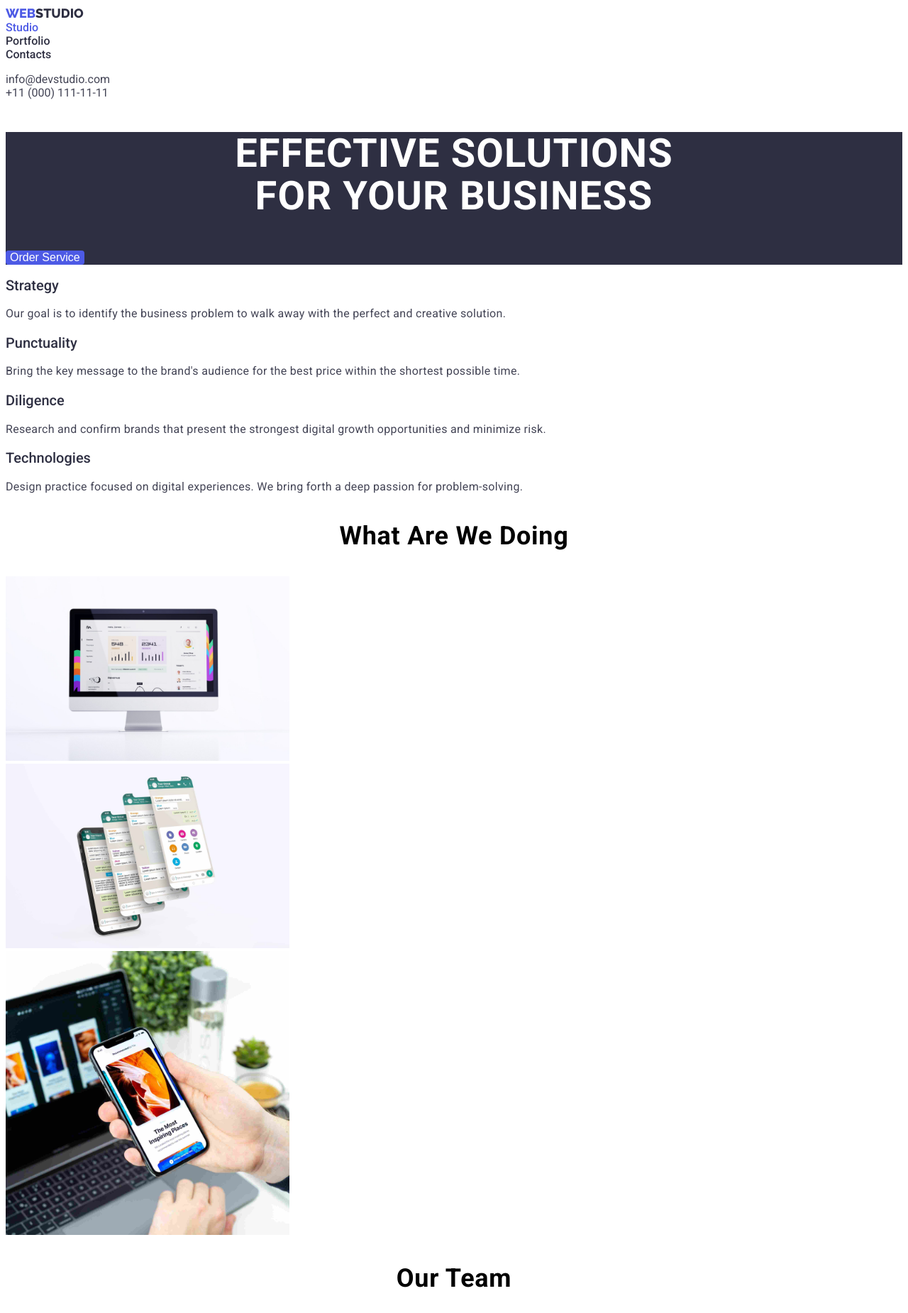
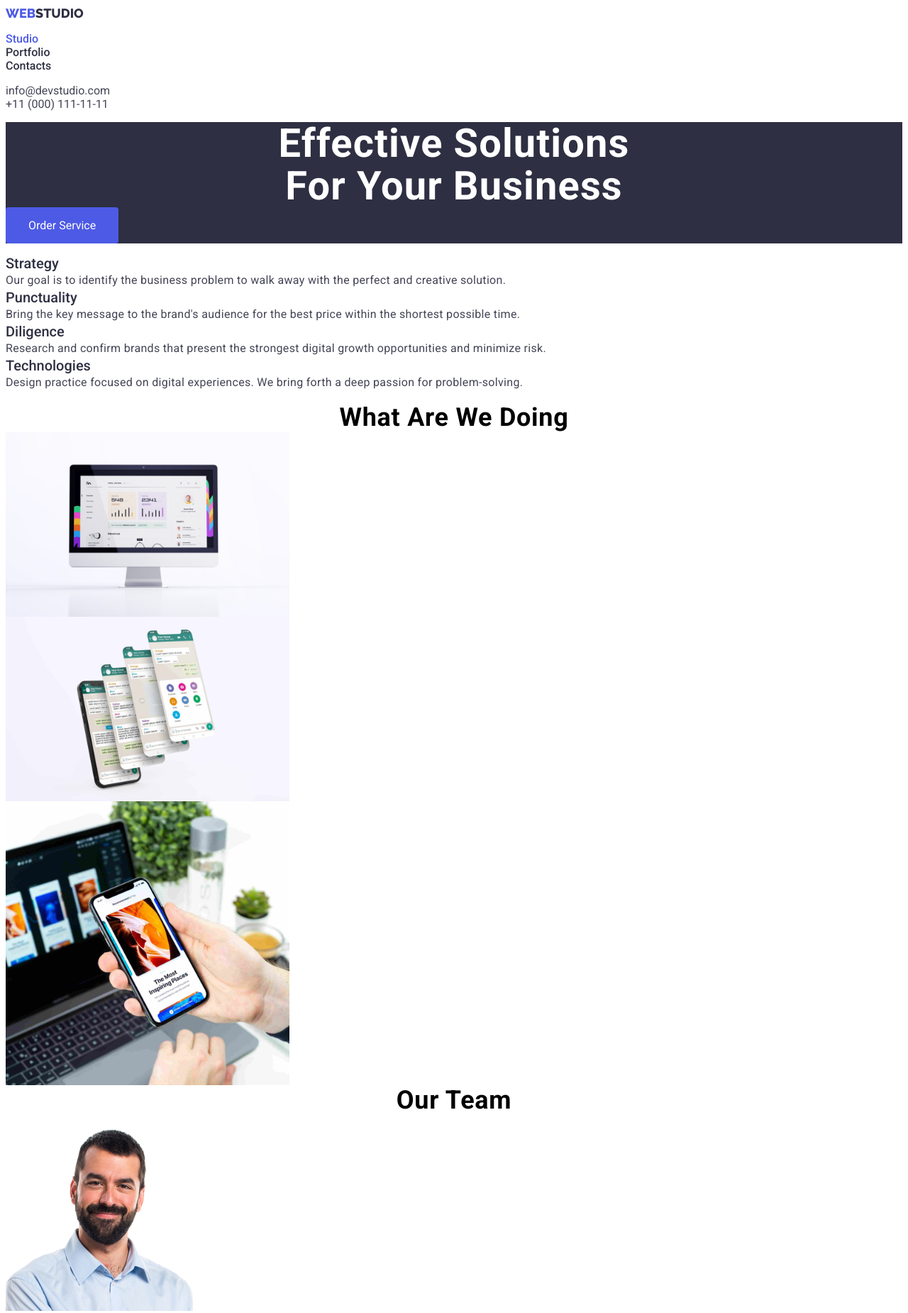
Before and after one commit to ivsconcepcion/goit-markup-hw-02, a plain HTML site: page index.html in a window 1280 px wide. Shown: the top 1850 px of the page at 71% size. Drawn offline with Linux system fonts and the light colour scheme.

Commit message:
hw2_initial4

```diff
--- a/css/style.css
+++ b/css/style.css
@@ -5,84 +5,101 @@
     --color-slate: #434455;
     --color-cloud: #F4F4FD;
  }
-
+* {
+    padding: 0;
+    box-sizing: border-box;
+}
  body {
     font-family:'Roboto',Arial, Helvetica, sans-serif;
+    font-weight: 400;
+    font-size: 16px;
  }
 
+ /* default */
  h1,
  h2,
  h3,
  h4,
  h5,
- h6 {
-    font-family:'Roboto',Arial, Helvetica, sans-serif;
+ h6,
+ p {
+    margin: 0;
  }
-
-
+ ul {
+    list-style: none;
+ }
+ a {
+    text-decoration: none;
+ }
+button {
+    font-family: inherit;
+}
+img {
+    display: block;
+    max-width: 100%;
+    height: auto;
+}
 
  /* ===========header=========== */
- header [class="main-header"] {
+header [class="main-header"] {
     background-color: var(--color-white);
  }
-.main-header .logo {
+.header .logo {
     font-size: 18px;
     font-family: 'Raleway', sans-serif;
     text-transform:uppercase;
     color: var(--color-navyblue);
     font-weight: 800;
 }
-.main-header .logo span {
+.header .logo span {
     color: var(--color-iris);
 }
-header a {
-    text-decoration: none;
-}
-header nav ul {
+.main-header nav ul {
     padding: 0;
     margin: 0
 }
-header .nav-item > a {
+.nav-list-item > a {
     color:var(--color-navyblue);
     font-family: 'Roboto', sans-serif;
     font-weight: 500;
 }
-header .nav-item a:hover ,
-header .nav-item .menu-item.active {
+.nav-item-link:hover ,
+.nav-item-link.active {
     color:var(--color-iris);
 }
-header .nav-item a:focus {
+.nav-item-link:focus {
     color:var(--color-iris);
 }
 
 /* ===========header contacts============ */
-header header .header-contacts {
+.address-list {
     color: var(--color-navyblue);
 }
-header .header-contacts {
-    padding: 0;
+.address-list-item {
+    font-style: normal;
 }
-header .header-contacts a {
-    color: var(--color-navyblue);
-    padding: 0;
+.address-item-link {
     color:var(--color-slate);
 }
-
+.address-item-link:hover,
+.address-item-link:focus {
+    color: var(--color-iris);
+}
 
 /* ============main-banner============ */
-.mainbanner {
+.hero {
     background-color: var(--color-navyblue);
 }
-.mainbanner h1 {
+.hero-title {
     font-size: 56px;
     font-weight: 700;
     line-height: 60px;
     letter-spacing: 1.12px;
     text-align: center;
-    text-transform: uppercase;
+    text-transform:capitalize;
     color:var(--color-white);
 }
-.mainbanner button {
+.hero button {
     background-color: var(--color-iris);
     text-align: center;
     color:var(--color-white);
@@ -93,26 +110,20 @@ header .header-contacts a {
     text-shadow:none;
     font-size: 16px;
     border: 0;
+    padding: 16px 32px;
 }
 
 
 /* ===============features=========== */
-.features ul {
-    padding: 0;
-}
-/* .features ul li {
-    font-family:'Roboto',Arial, Helvetica, sans-serif;
 
-} */
-
-.features ul li h2 {
+.feature-item-title{
     font-size: 20px;
     font-weight: 500;
     line-height: 24px;
     /* letter-spacing: 0.4px; */
     color:var(--color-navyblue);
 }
-.features ul li p {
+.feature-item-description {
     font-size: 16px;
     line-height: 24px;
     color:var(--color-slate);
@@ -121,60 +132,54 @@ header .header-contacts a {
 
 
 /* ===============Services============= */
-.services h3 {
+.services-title {
     font-size: 36px;
     font-weight: 700;
     text-align: center;
     text-transform: capitalize;
     letter-spacing: 0.72px;
 }
-.services ul {
+.services-list {
     padding: 0;
     margin: 0;
 }
 
 
 /* =================Team=============== */
-.team ul {
-    padding: 0;
-    margin: 0;
-}
-.team ul li a {
-    text-decoration: none;
-}
-.team h3 {
+
+.team-title {
     font-size: 36px;
     font-weight: 700;
     text-align: center;
     text-transform: capitalize;
     letter-spacing: 0.72px;
 }
-.team h4 {
+.team-item-title{
     font-size: 20px;
     font-weight: 500;
     color:var(--color-navyblue);
 }
-.team p {
+.team-item-description {
     font-size: 16px;
     color: var(--color-slate);
 }
 
 
 /* ================Footer================= */
-footer {
+.footer {
     background-color: var(--color-navyblue);
 }
-footer .footer-logo {
+.footer-logo {
     text-transform: uppercase;
     font-family: 'Raleway', sans-serif;
     font-weight: 800;
     color: var(--color-cloud);
     text-decoration: none;
 }
-footer .footer-logo span {
+.footer-logo span {
     color: var(--color-iris);
 }
-footer p {
+.footer-disclaimer {
     font-size: 16px;
     color: var(--color-cloud);
     white-space:pre-wrap;
--- a/index.html
+++ b/index.html
@@ -13,104 +13,116 @@
 </head>
 <body>
     <!-- Header Section -->
-    <header class="main-header">
+    <header class="header">
+        <nav class="nav">
             <a href="/" class="logo"><span>web</span>studio</a>
-            <nav>
-                <ul>
-                    <li class="nav-item">
-                        <a href="/" class="menu-item active">Studio</a>
+            <ul class="nav-list">
+                <li class="nav-list-item">
+                    <a href="/" class="nav-item-link active">Studio</a>
                 </li>
-                    <li class="nav-item">
-                        <a href="/" class="menu-item">Portfolio</a>
+                <li class="nav-list-item">
+                    <a href="/" class="nav-item-link">Portfolio</a>
                 </li>
-                    <li class="nav-item">
-                        <a href="/" class="menu-item">Contacts</a>
+                <li class="nav-list-item">
+                    <a href="/" class="nav-item-link">Contacts</a>
                 </li>
             </ul>
         </nav>
-        <ul class="header-contacts">
-            <li><a href="mailto:info@devstudio.com">info@devstudio.com</a></li>
-            <li><a href="callto:+11 (000) 111-11-11">+11 (000) 111-11-11</a></li>
+        <address class="address">
+            <ul class="address-list">
+                <li class="address-list-item">
+                    <a href="mailto:info@devstudio.com" class="address-item-link">info@devstudio.com</a>
+                </li>
+                <li class="address-list-item">
+                    <a href="callto:+11 (000) 111-11-11" class="address-item-link">+11 (000) 111-11-11</a>
+                </li>
             </ul>
+        </address>
     </header>
 
     <!-- Main Section -->
-    <main>
-        <section class="mainbanner">
-            <h1>Effective Solutions<br>
+    <main class="main">
+        <section class="hero">
+            <h1 class="hero-title">Effective Solutions<br>
                 for Your Business</h1>
-            <button type="button">Order Service</button>
+            <button type="button" class="hero-button">Order Service</button>
         </section>
 
         <section class="features">
-            <ul>
-                <li>
-                    <h2>Strategy</h2>
-                    <p>Our goal is to identify the business problem to walk away with the perfect and creative solution.</p>
+            <ul class="features-list">
+                <li class="feature-list-item">
+                    <h3 class="feature-item-title">Strategy</h3>
+                    <p class="feature-item-description">Our goal is to identify the business problem to walk away with the perfect and creative solution.</p>
                 </li>
                 <li>
-                    <h2>Punctuality</h2>
-                    <p>Bring the key message to the brand's audience for the best price within the shortest possible time.</p>
+                    <h3 class="feature-item-title">Punctuality</h3>
+                    <p class="feature-item-description">Bring the key message to the brand's audience for the best price within the shortest possible time.</p>
                 </li>
                 <li>
-                    <h2>Diligence</h2>
-                    <p>Research and confirm brands that present the strongest digital growth opportunities and minimize risk.</p>
+                    <h3 class="feature-item-title">Diligence</h3>
+                    <p class="feature-item-description">Research and confirm brands that present the strongest digital growth opportunities and minimize risk.</p>
                 </li>
                 <li>
-                    <h2>Technologies</h2>
-                    <p>Design practice focused on digital experiences. We bring forth a deep passion for problem-solving.</p>
+                    <h3 class="feature-item-title">Technologies</h3>
+                    <p class="feature-item-description">Design practice focused on digital experiences. We bring forth a deep passion for problem-solving.</p>
                 </li>
             </ul>
         </section>
 
         <section class="services">
-            <h3>What are we doing</h3>
-            <ul>
-                <li><a href="/"><img src="./images/WAWD_img1.jpeg" alt="graphic chart computer" width="400px"></a></li>
-                <li><a href="/"><img src="./images/WAWD_img2.jpeg" alt="ui interface of mobile phone" width="400px"></a></li>
-                <li><a href="/"><img src="./images/WAWD_img3.jpeg" alt="mobile screen viewing" width="400px"></a></li>
+            <h2 class="services-title">What are we doing</h2>
+            <ul class="services-list">
+                <li class="services-list-item">
+                    <a href="/" class="services-item-link">
+                        <img src="./images/WAWD_img1.jpeg" alt="graphic chart computer" width="400px">
+                    </a>
+                </li>
+                <li class="services-list-item">
+                    <a href="/" class="services-item-link">
+                        <img src="./images/WAWD_img2.jpeg" alt="ui interface of mobile phone" width="400px">
+                    </a>
+                </li>
+                <li class="services-list-item">
+                    <a href="/" class="services-item-link">
+                        <img src="./images/WAWD_img3.jpeg" alt="mobile screen viewing" width="400px">
+                    </a>
+                </li>
             </ul>
         </section>
 
         <section class="team">
-            <h3>Our Team</h3>
-            <ul>
-                <li>
-                    <a href="/">
+            <h2 class="team-title">Our Team</h2>
+            <ul class="team-list">
+                <li class="team-list-item">
                     <img src="./images/markGuerero.jpeg" alt="Mark Guerrero">
-                        <h4>Mark Guerrero</h4>
-                        <p>Product Designer</p>
-                    </a>
+                    <h4 class="team-item-title">Mark Guerrero</h4>
+                    <p class="team-item-description">Product Designer</p>
                 </li>
                 <li>
-                    <a href="/">
                     <img src="./images/tomFord.jpeg" alt="Tom Ford">
-                        <h4>Tom Ford</h4>
-                        <p>Frontend Developer</p>
-                    </a>
+                    <h4 class="team-item-title">Tom Ford</h4>
+                    <p class="team-item-description">Frontend Developer</p>
                 </li>
                 <li>
-                    <a href="/">
                     <img src="./images/camilaGarcia.jpeg" alt="Camila Garcia">
-                        <h4>Camila Garcia</h4>
-                        <p>Marketing</p>
-                    </a>
+                    <h4 class="team-item-title">Camila Garcia</h4>
+                    <p class="team-item-description">Marketing</p>
                 </li>
                 <li>
-                    <a href="/">
                     <img src="./images/danielWilson.jpeg" alt="Daniel Wilson">
-                        <h4>Daniel Wilson</h4>
-                        <p>UI Designer</p>
-                    </a>
+                    <h4 class="team-item-title">Daniel Wilson</h4>
+                    <p class="team-item-description">UI Designer</p>
                 </li>
             </ul>
         </section>
     </main>
 
     <!-- Footer Section -->
-    <footer>
-        <a href="/" class="footer-logo"><span>WEB</span>STUDIO</a>
-        <p>Increase the flow of customers and sales for your business with digital marketing & growth solutions.</p>
+    <footer class="footer">
+        <a href="/" class="footer-logo">
+            <span>WEB</span>STUDIO
+        </a>
+        <p class="footer-disclaimer">Increase the flow of customers and sales for your business with digital marketing & growth solutions.</p>
     </footer>
 </body>
 </html>
```
Also changed, not shown: 1 other file. Lines whose indentation alone changed are shown as unchanged.
